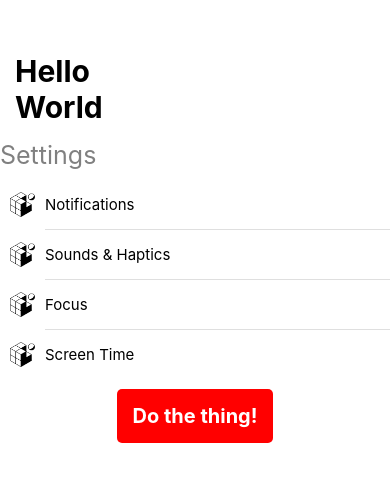
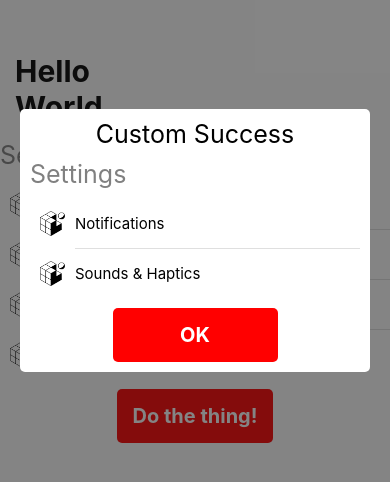
Before and after one commit to simoncgmathew/myweatherapp, a React Native app: screen / in a window 390 px wide. Shown: the part 182-664 px from the top of the page. Built offline with nearby package versions, Linux system fonts and the light colour scheme.

Commit message:
M2L4 - Modal dialog

```diff
--- a/App.tsx
+++ b/App.tsx
@@ -1,6 +1,7 @@
 import { StatusBar } from 'expo-status-bar';
 import { StyleSheet, Text, View } from 'react-native';
 
+import { Modal } from './components/modal-dialog';
 import { OptionsList } from './components/options-list';
 import { SimpleButton } from './components/simple-button';
 import { images } from './theme/images';
@@ -33,6 +34,23 @@ export default function App() {
       />
       <StatusBar style="auto" />
       <SimpleButton title="Do the thing!" disabled={false} />
+
+      <Modal
+        title="Custom Success"
+        content={{
+          type: 'custom',
+          element: (
+            <OptionsList
+              title="Settings"
+              rows={[
+                { title: 'Notifications', leftIcon: images.favIcon },
+                { title: 'Sounds & Haptics', leftIcon: images.favIcon },
+              ]}
+            />
+          ),
+        }}
+        show
+      />
     </View>
   );
 }
--- /dev/null
+++ b/components/modal-dialog.tsx
@@ -0,0 +1,105 @@
+import React, { ReactElement } from 'react';
+import { StyleSheet, Text, View } from 'react-native';
+
+import { SimpleButton } from './simple-button';
+import { colors } from '../theme/colors';
+import { metrics } from '../theme/metrics';
+
+interface StandardModal {
+  type: 'standard';
+  text: string;
+}
+interface CustomModal {
+  type: 'custom';
+  element: ReactElement;
+}
+
+/**
+ * The content type will either be standard, or custom.
+ */
+type ModalContentType = StandardModal | CustomModal;
+
+interface Props {
+  /**
+   * The modal will/won't show depending on the show property
+   */
+  show: boolean;
+  /**
+   * The content type and it's payload.
+   */
+  content: ModalContentType;
+  /**
+   * The title to be displayed at the top of the modal
+   */
+  title: string;
+  /**
+   * Optionally an action to occur when clicking the OK button at the bottom of the dialog
+   */
+  dismissButton?: { title?: string; onDismiss?: () => void };
+}
+
+export function Modal(props: Props): ReactElement<Props> | null {
+  if (!props.show) {
+    return null;
+  }
+  return (
+    <View style={styles.fullScreenContainer}>
+      <View style={styles.innerContainer}>
+        <Text style={styles.title}>{props.title}</Text>
+        {/**
+         * If the content is standard, just render the text in the <Text> element
+         */}
+        {props.content.type === 'standard' && (
+          <View style={styles.standardContentContainer}>
+            <Text style={styles.message}>{props.content.text}</Text>
+          </View>
+        )}
+        {/**
+         * If the content is custom, render the element as is
+         */}
+        {props.content.type === 'custom' && <View style={styles.customContentContainer}>{props.content.element}</View>}
+        <SimpleButton
+          title={props.dismissButton?.title ?? 'OK'}
+          style={{ width: '50%', alignSelf: 'center' }}
+          onPress={props.dismissButton?.onDismiss}
+          disabled={false}
+        />
+      </View>
+    </View>
+  );
+}
+
+const styles = StyleSheet.create({
+  fullScreenContainer: {
+    // We place the element over the entire screen and center it
+    position: 'absolute',
+    left: 0,
+    right: 0,
+    top: 0,
+    bottom: 0,
+    justifyContent: 'center',
+    backgroundColor: colors.blankedOutBackground,
+  },
+  title: {
+    fontSize: metrics.h1FontSize,
+    alignSelf: 'center',
+    paddingBottom: metrics.baseMargin,
+  },
+  innerContainer: {
+    backgroundColor: colors.buttonWhite,
+    minHeight: '30%',
+    marginHorizontal: metrics.doubleMargin,
+    padding: metrics.baseMargin,
+    borderRadius: metrics.borderRadius,
+  },
+  standardContentContainer: {
+    flex: 1,
+    alignItems: 'center',
+  },
+  customContentContainer: {
+    alignItems: 'center',
+  },
+  message: {
+    fontSize: metrics.bodyFontSize,
+  },
+});
```
